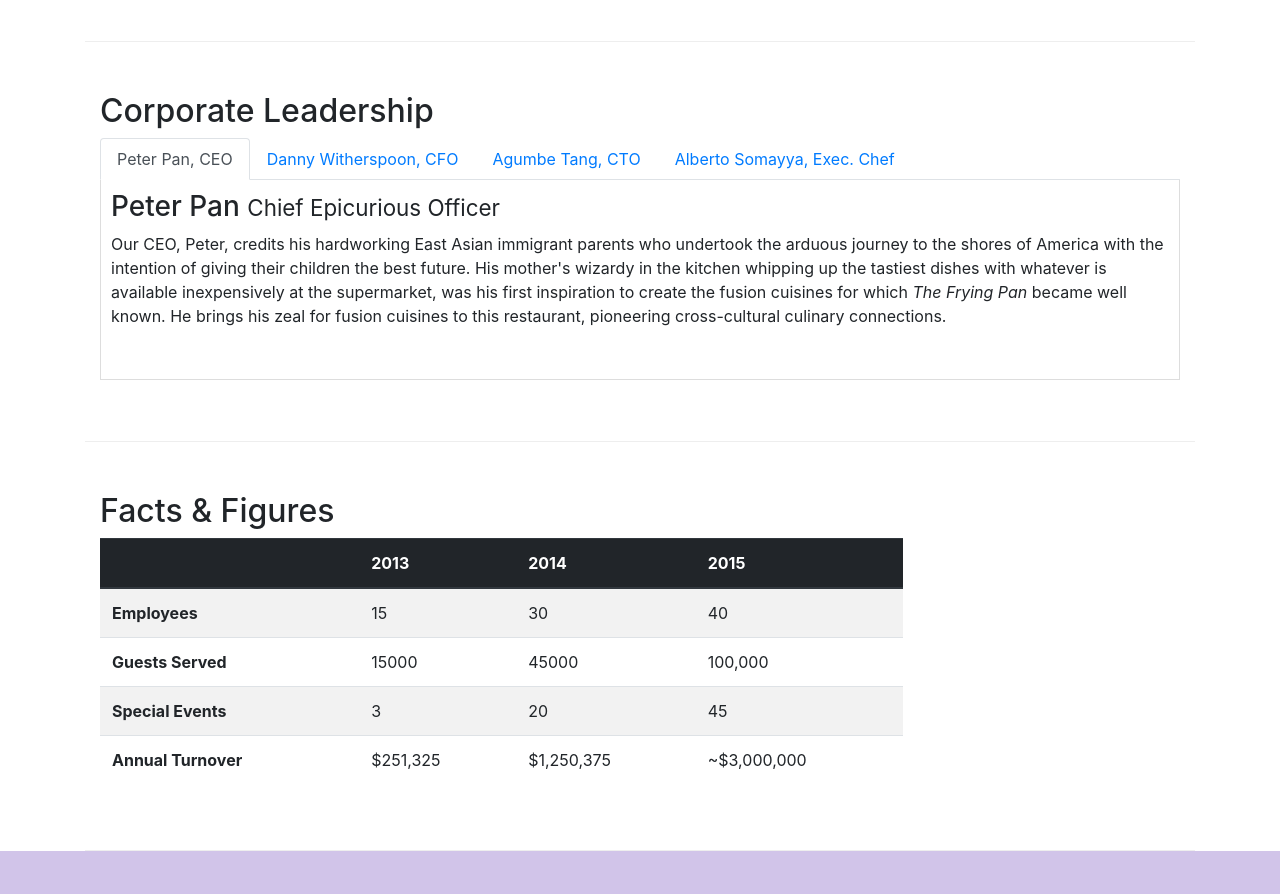
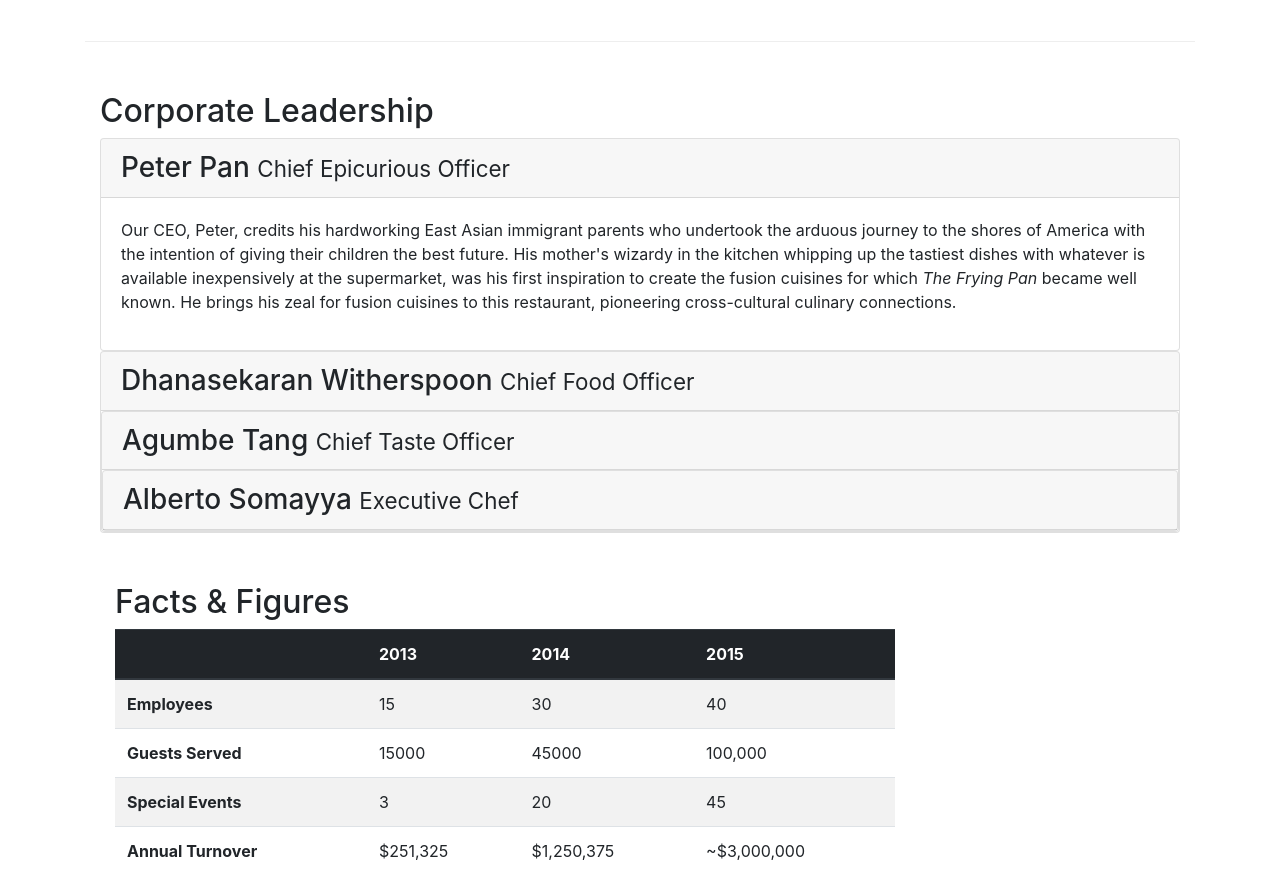
Before and after one commit to alDvour/confusion, a website: page aboutus.html in a window 1280 px wide. Shown: the part 880-1774 px from the top of the page. Drawn offline with nearby package versions, Linux system fonts and the light colour scheme.

Commit message:
collapse & accordion

```diff
--- a/aboutus.html
+++ b/aboutus.html
@@ -99,43 +99,60 @@
             <div class="col-12">
                 <h2>Corporate Leadership</h2>
 
-                <ul class="nav nav-tabs">
-                    <li class="nav-item">
-                      <a class="nav-link active" href="#peter"
-                        role="tab" data-toggle="tab">Peter Pan, CEO</a>
-                    </li>
-                    <li class="nav-item">
-                      <a class="nav-link" href="#danny" role="tab"
-                        data-toggle="tab">Danny Witherspoon, CFO</a>
-                    </li>
-                    <li class="nav-item">
-                      <a class="nav-link" href="#agumbe"role="tab"
-                        data-toggle="tab">Agumbe Tang, CTO</a>
-                    </li>
-                    <li class="nav-item">
-                      <a class="nav-link" href="#alberto" role="tab"
-                        data-toggle="tab">Alberto Somayya, Exec. Chef</a>
-                    </li>
-                </ul>
-                <div class="tab-content" style= "height: 200px;">
-                    <div role="tabpanel" class="tab-pane fade show active" id="peter">
-                        <h3>Peter Pan <small>Chief Epicurious Officer</small></h3>
-                        <p class="d-none d-sm-block">Our CEO, Peter, credits his hardworking East Asian immigrant parents who undertook the arduous journey to the shores of America with the intention of giving their children the best future. His mother's wizardy in the kitchen whipping up the tastiest dishes with whatever is available inexpensively at the supermarket, was his first inspiration to create the fusion cuisines for which <em>The Frying Pan</em> became well known. He brings his zeal for fusion cuisines to this restaurant, pioneering cross-cultural culinary connections.</p>
+
+                <div id="accordian">
+                    <div class="card">
+                        <div class="card-header" role="tab" id="peterhead">
+                            <h3 class="mb-0">
+                                <a data-toggle="collapse" data-target="#peter">
+                                    Peter Pan <small>Chief Epicurious Officer</small>
+                                </a>
+                            </h3>
+                        </div>
+                        <div role="tabpanel" class="collapse show" id="peter" data-parent="#accordion">
+                            <div class="card-body">
+                                <p class="d-none d-sm-block">Our CEO, Peter, credits his hardworking East Asian immigrant parents who undertook the arduous journey to the shores of America with the intention of giving their children the best future. His mother's wizardy in the kitchen whipping up the tastiest dishes with whatever is available inexpensively at the supermarket, was his first inspiration to create the fusion cuisines for which <em>The Frying Pan</em> became well known. He brings his zeal for fusion cuisines to this restaurant, pioneering cross-cultural culinary connections.</p>
+                            </div>
+                        </div>
                     </div>
-
-                    <div role="tabpanel" class="tab-pane fade active" id="danny">
-                        <h3>Dhanasekaran Witherspoon <small>Chief Food Officer</small></h3>
-                        <p class="d-none d-sm-block">Our CFO, Danny, as he is affectionately referred to by his colleagues, comes from a long established family tradition in farming and produce. His experiences growing up on a farm in the Australian outback gave him great appreciation for varieties of food sources. As he puts it in his own words, <em>Everything that runs, wins, and everything that stays, pays!</em></p>
+                    <div class="card">
+                        <div class="card-header" role="tab" id="dannyhead">
+                        <h3 class="mb-0">
+                            <a class="collapsed" data-toggle="collapse" data-target="#danny">
+                            Dhanasekaran Witherspoon <small>Chief Food Officer</small>
+                            </a>
+                        </h3>
+                        </div>
+                    <div class="collapse" id="danny" data-parent="#accordion">
+                        <div class="card-body">
+                            <p class="d-none d-sm-block">Our CFO, Danny, as he is affectionately referred to by his colleagues, comes from a long established family tradition in farming and produce. His experiences growing up on a farm in the Australian outback gave him great appreciation for varieties of food sources. As he puts it in his own words, <em>Everything that runs, wins, and everything that stays, pays!</em></p>
+                        </div>
                     </div>
-
-                    <div role="tabpanel" class="tab-pane fade active" id="agumbe">
-                        <h3>Agumbe Tang <small>Chief Taste Officer</small></h3>
-                        <p class="d-none d-sm-block">Blessed with the most discerning gustatory sense, Agumbe, our CTO, personally ensures that every dish that we serve meets his exacting tastes. Our chefs dread the tongue lashing that ensues if their dish does not meet his exacting standards. He lives by his motto, <em>You click only if you survive my lick.</em></p>
+                    <div class="card">
+                        <div class="card-header" role="tab" id="agumbehead">
+                        <h3 class="mb-0">
+                            <a class="collapsed" data-toggle="collapse" data-target="#agumbe">
+                            Agumbe Tang <small>Chief Taste Officer</small>
+                            </a>
+                        </h3>
                     </div>
-
-                    <div role="tabpanel" class="tab-pane fade active" id="alberto">
-                        <h3>Alberto Somayya <small>Executive Chef</small></h3>
-                        <p class="d-none d-sm-block">Award winning three-star Michelin chef with wide International experience having worked closely with whos-who in the culinary world, he specializes in creating mouthwatering Indo-Italian fusion experiences. He says, <em>Put together the cuisines from the two craziest cultures, and you get a winning hit! Amma Mia!</em></p>
+                    <div class="collapse" id="agumbe" data-parent="#accordion">
+                        <div class="card-body">
+                            <p class="d-none d-sm-block">Blessed with the most discerning gustatory sense, Agumbe, our CTO, personally ensures that every dish that we serve meets his exacting tastes. Our chefs dread the tongue lashing that ensues if their dish does not meet his exacting standards. He lives by his motto, <em>You click only if you survive my lick.</em></p>
+                        </div>
+                    </div>
+                    <div class="card">
+                        <div class="card-header" role="tab" id="albertohead">
+                        <h3 class="mb-0">
+                            <a class="collapsed" data-toggle="collapse" data-target="#alberto">
+                            Alberto Somayya <small>Executive Chef</small>
+                            </a>
+                        </h3>
+                    </div>
+                    <div class="collapse" id="alberto" data-parent="#accordion">
+                        <div class="card-body">
+                            <p class="d-none d-sm-block">Award winning three-star Michelin chef with wide International experience having worked closely with whos-who in the culinary world, he specializes in creating mouthwatering Indo-Italian fusion experiences. He says, <em>Put together the cuisines from the two craziest cultures, and you get a winning hit! Amma Mia!</em></p>
+                        </div>
                     </div>
                 </div>
             </div>
```
